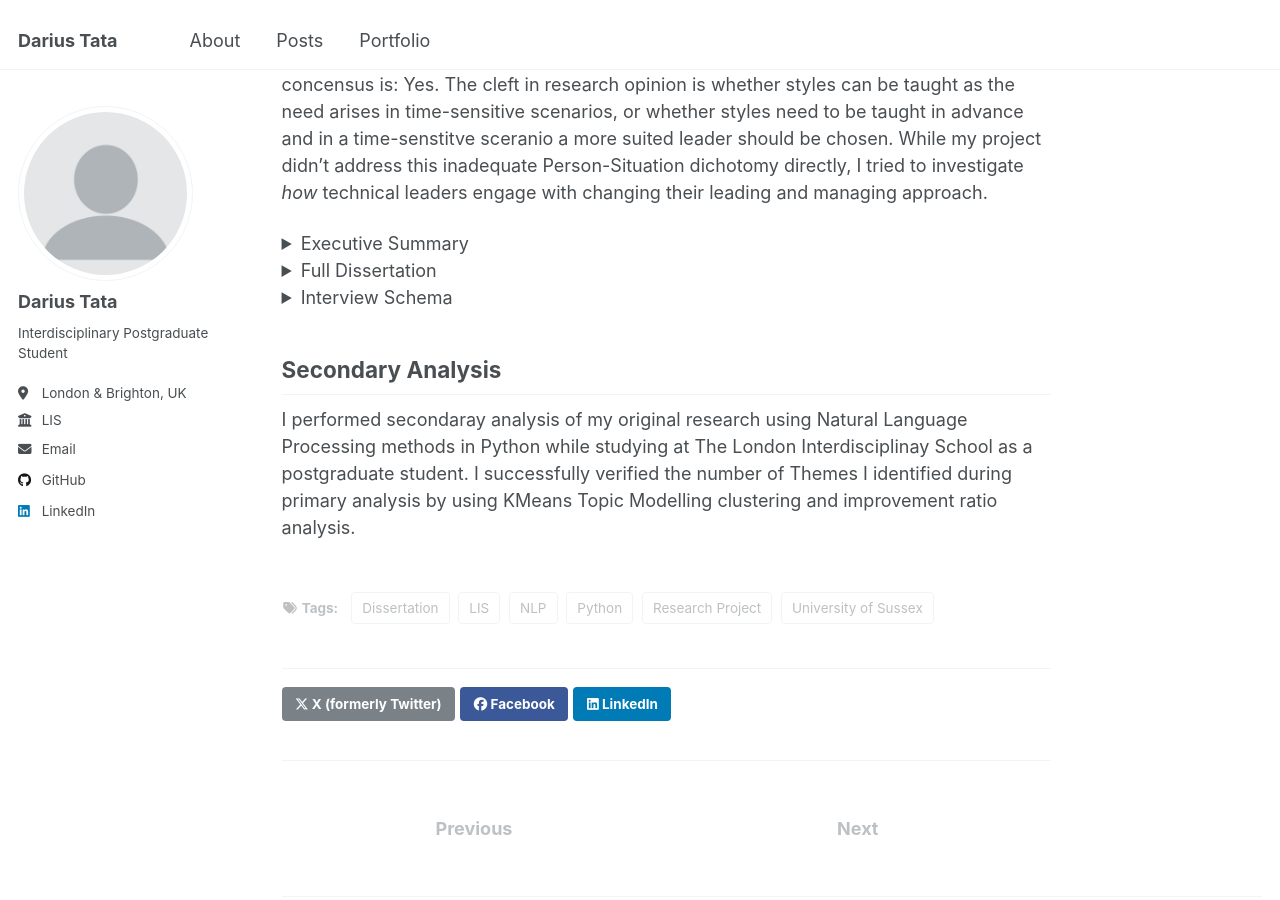
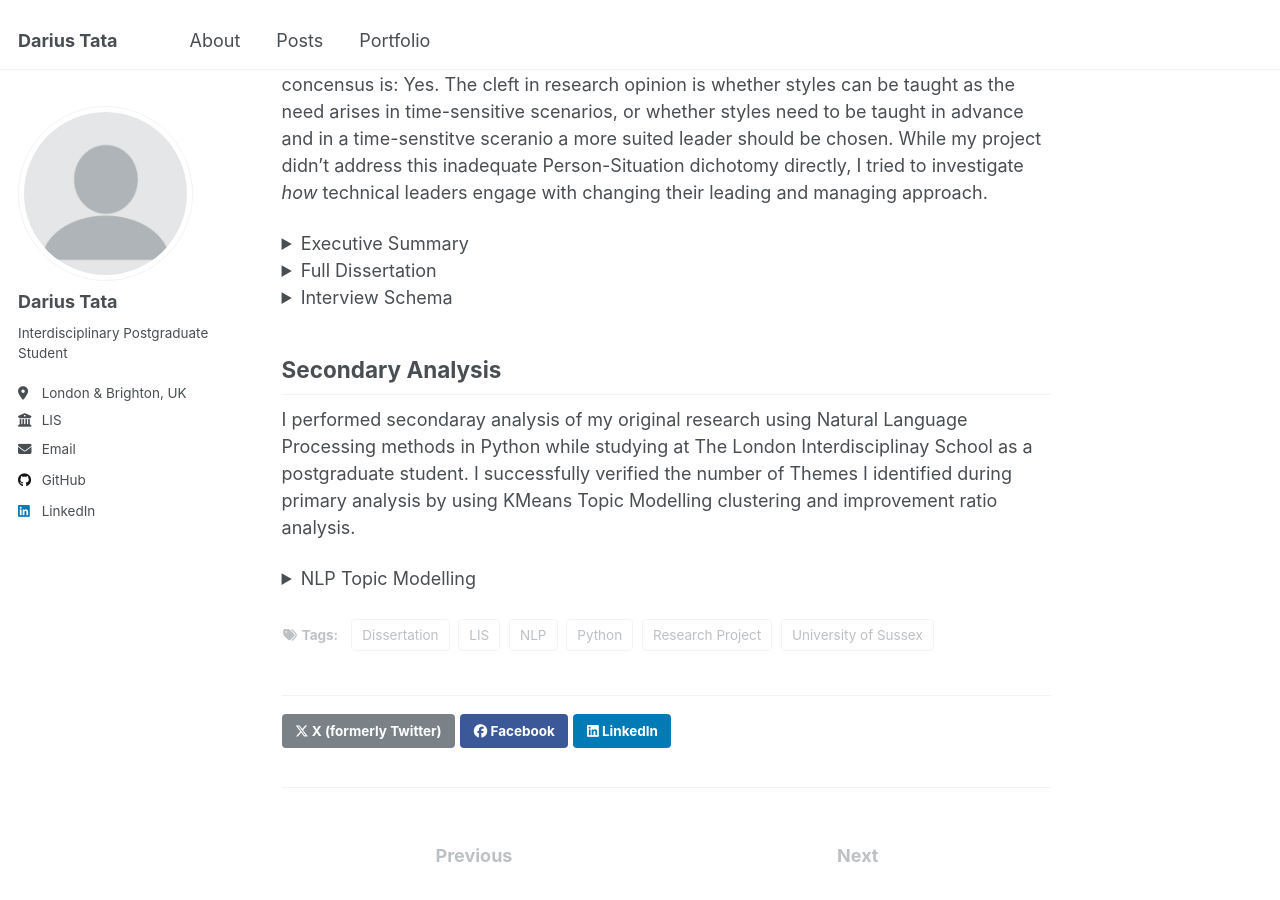
Before and after one commit to DariusTata/DariusTata.github.io, a Jekyll site: the page built from _posts/2025-03-09-blog-post-2.md, in a window 1280 px wide and 900 px high, scrolled down 444 px. Built offline with Jekyll 4.4.1, drawn with Linux system fonts in a browser that asks for light colours.

Commit message:
Update 2025-03-09-blog-post-2.md

```diff
--- a/_posts/2025-03-09-blog-post-2.md
+++ b/_posts/2025-03-09-blog-post-2.md
@@ -22,36 +22,34 @@ I completed my final year undergraduate research project at the University of Su
 <details>
     <summary>Executive Summary</summary>
     <iframe width=100%
-    src="/files/Executive_Summary.pdf"
-    frameborder="0" allowfullscreen>
+    src="https://dariustata.github.io/files/Executive_Summary.pdf"
+    >
     </iframe>
 </details>
 
 <details>
     <summary>Full Dissertation</summary>
     <iframe width =100%
-    src="/files/UG_Dissertation.pdf"
-    frameborder="0" allowfullscreen>
+    src="https://dariustata.github.io/files/UG_Dissertation.pdf"
+    >
     </iframe>
 </details>
 
 <details>
     <summary>Interview Schema</summary>
     <iframe width=100%
-    src="/files/Interview_Schedule.pdf"
-    frameborder="0" allowfullscreen>
+    src="https://dariustata.github.io/files/Interview_Schedule.pdf"
+    >
     </iframe>
 </details>
 
 ## Secondary Analysis
 I performed secondaray analysis of my original research using Natural Language Processing methods in Python while studying at The London Interdisciplinay School as a postgraduate student. I successfully verified the number of Themes I identified during primary analysis by using KMeans Topic Modelling clustering and improvement ratio analysis.
 
-<!--
 <details>
     <summary>NLP Topic Modelling</summary>
     <iframe width =100%
-    src="/files/NLP_NLF.pdf"
-    frameborder="0" allowfullscreen>
+    src="https://dariustata.github.io/files/NLP_NLF.pdf"
+    >
     </iframe>
 </details>
--->
```
